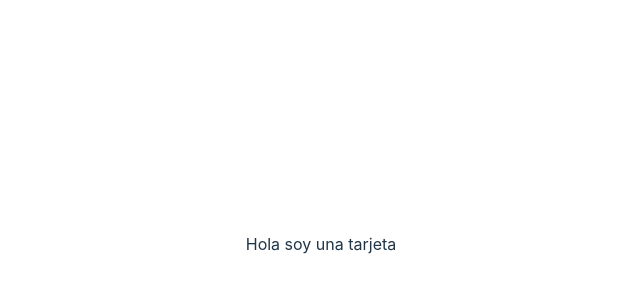
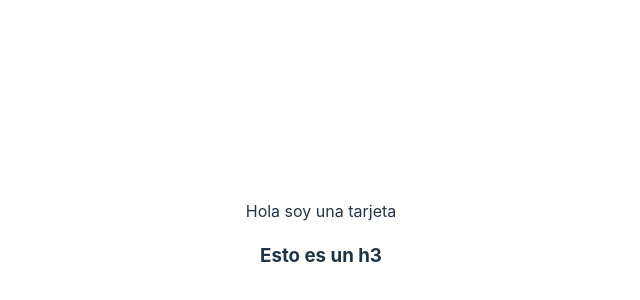
Before and after one commit to afeuillade/FrontEnd3---Examen-Feuillade-Angeles, a React (Vite) app in the folder examen-feuillade/: page / in a window 1280 px wide. Shown: the part 156-456 px from the top of the page, without its empty margins (319-959 px from the left). Built offline with nearby package versions, Linux system fonts and the light colour scheme.

Commit message:
actualizacion

```diff
--- a/examen-feuillade/src/Components/Card.jsx
+++ b/examen-feuillade/src/Components/Card.jsx
@@ -2,7 +2,10 @@ import React from 'react'
 
 const Card = () => {
   return (
-    <div>Hola soy una tarjeta</div>
+    <div>Hola soy una tarjeta
+        <h3>Esto es un h3</h3>
+    </div>
+
   )
 }
 
```
